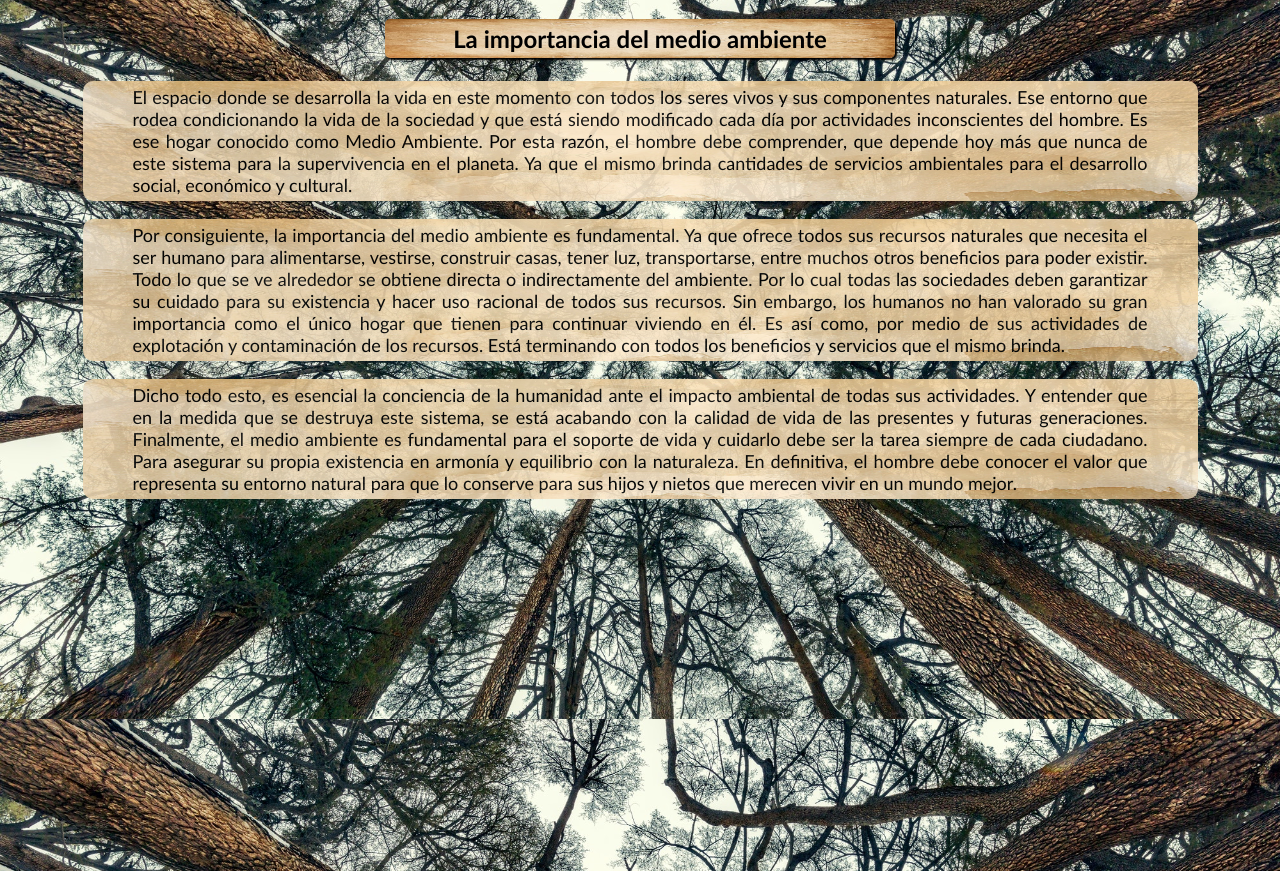
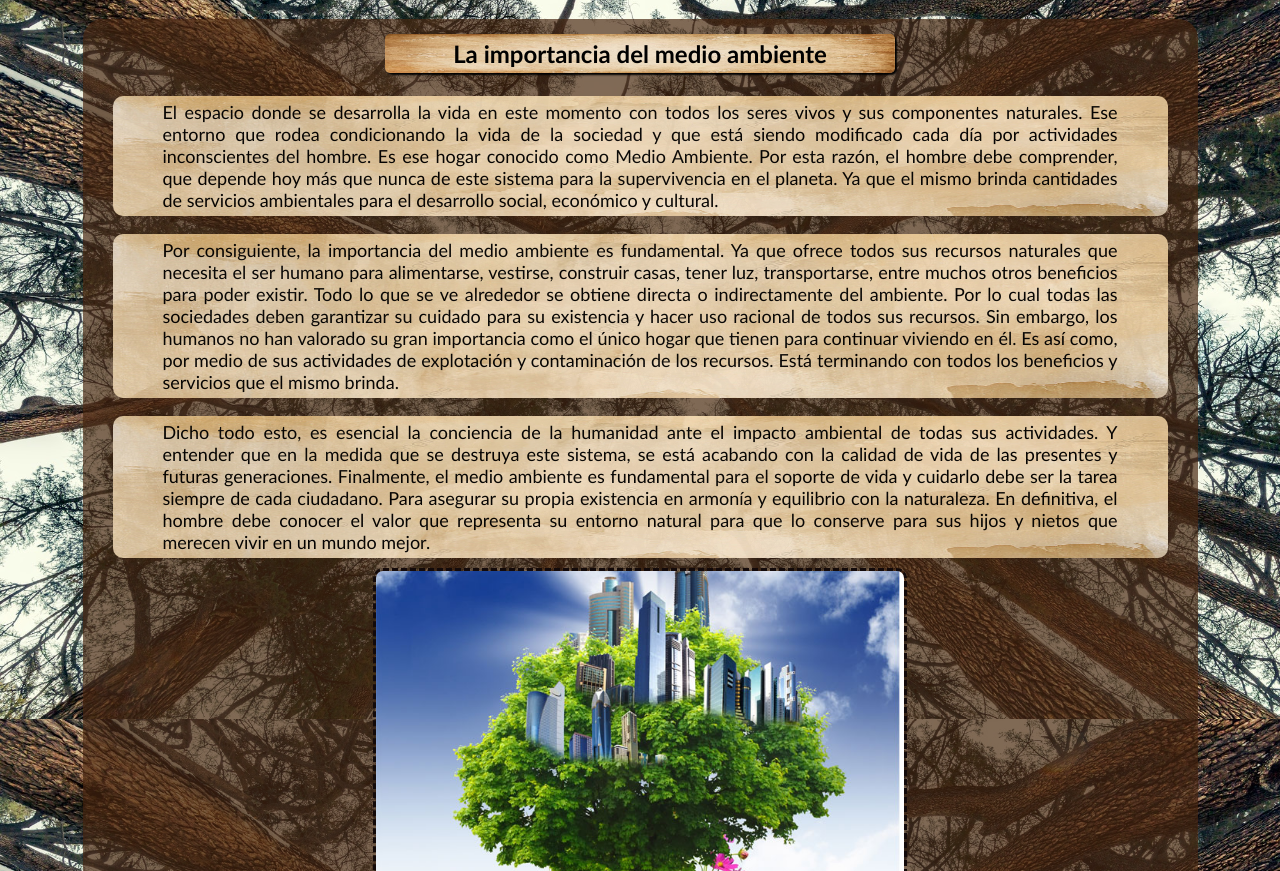
Before and after one commit to AlbertPulido/EntornosWeb2.0, a plain HTML site: page paginas/importancia.html in a window 1280 px wide. Shown: the part 81-952 px from the top of the page. Drawn offline with Linux system fonts and the light colour scheme.

Commit message:
cambios en las páginas

```diff
--- a/css/cuidados.css
+++ b/css/cuidados.css
@@ -5,10 +5,10 @@
 }
 body{
 
-    background-image: url(../img/bosque.jpg);
+    background-image: url(../img/cuidadoambiental.jpg);
     background-attachment: fixed;
     background-attachment: "shorthand";
-    background-size: 100%;
+    background-size: 100% 100%;
 
 
 }
@@ -16,7 +16,7 @@ body{
     margin: 100px auto;
     max-width: 1115px;
     height: 2505px;
-    background-color: rgb(124, 156, 216, 0.685);
+    background-color: rgba(91, 244, 255, 0.685);
     border-radius: 30px;
 
 
@@ -74,7 +74,7 @@ body{
             font-size: 13.4pt;
         }
             .navigation ul li a:hover{
-                background-color: rgba(84, 136, 204, 0.644);
+                background-color: rgba(0, 154, 192, 0.644);
                 border-radius: 10px;
                 color: cornsilk;
 
@@ -86,7 +86,7 @@ body{
     width: 1055px;
     margin-left: auto;
     margin-right: auto;
-    background-color: rgba(161, 142, 168, 0.685);
+    background-color: rgba(0, 96, 116, 0.644);
     padding: 30px;
     padding-top: 10px;
     border-radius: 30px;
@@ -96,7 +96,7 @@ body{
 .main h1,.main h2, .main h3{
     font-family: 'Trebuchet MS';
     font-size: 18pt;
-    background-image: url(../img/main.jpeg);
+    background-image: url(../img/fondotitulocuidado.jpg);
     color: rgb(0, 0, 0);
     padding:  5px;
     width: 430px;
@@ -113,8 +113,8 @@ body{
 }
 
 .main a {
-    border-bottom: 2px solid #88b2ff;
-    color: rgb(6, 129, 22);
+    border-bottom: 2px solid rgb(0, 51, 59);
+    color: rgb(0, 51, 59);
     font-family: 'Trebuchet MS';
     font-size: 18pt;
 }
@@ -125,7 +125,7 @@ body{
     text-align: justify;
     margin: 0px;
     padding: 5px 50px 5px 50px;
-    color: rgb(173, 206, 216);
+    color: rgb(196, 241, 255);
     font-weight: bold;
     background-size: 100% 100%;
 }
--- a/css/importancia.css
+++ b/css/importancia.css
@@ -13,8 +13,9 @@ body{
 #containergeneral{
     margin: 100px auto;
     max-width: 1115px;
-    height: 1550px;
-    background-color: rgba(255, 0, 55, 0);
+    height: 970px;
+    background-color: rgba(71, 38, 15, 0.678);
+    border-radius: 20px;
 }
 .container{
     width: 90%;
@@ -69,7 +70,7 @@ body{
             font-size: 13.4pt;
         }
             .navigation ul li a:hover{
-                background-color: rgba(40, 161, 6, 0.644);
+                background-color: rgba(133, 83, 18, 0.644);
                 border-radius: 10px;
                 color: cornsilk;
 
@@ -77,10 +78,14 @@ body{
             }
 .main{
     height: 700px;
-    width: 1115px;
+    width: 1055px;
     margin-left: auto;
     margin-right: auto;
     background-color: rgba(177, 226, 43, 0);
+    padding: 30px;
+    padding-top: 10px;
+    border-radius: 30px;
+    background-size: 100%;
 }
     .main h1{
         font-family: 'Trebuchet MS';
@@ -106,3 +111,14 @@ body{
         border-radius: 10px;
         background-size: 100% 115%;
     }
+    .main .imgimportancia{
+        margin-top: 10px;
+        margin-right: auto;
+        margin-left: auto;
+        margin-bottom: 0px;
+        display: block;
+
+        width: 50%;
+        border-radius: 10px;
+        border: 3px dashed rgb(19, 10, 10);
+    }
--- a/css/medioambiente.css
+++ b/css/medioambiente.css
@@ -13,8 +13,9 @@ body{
 #containergeneral{
     margin: 100px auto;
     max-width: 1115px;
-    height: 2000px;
-    background-color: rgba(162, 0, 255, 0);
+    height: 2400px;
+    background-color: rgba(0, 0, 0, 0.548);
+    border-radius: 20px;
 }
 .container{
     width: 90%;
--- a/css/problemasambientales.css
+++ b/css/problemasambientales.css
@@ -15,8 +15,8 @@ body{
 #containergeneral{
     margin: 100px auto;
     max-width: 1115px;
-    height: 2510px;
-    background-color: rgb(124, 156, 216, 0.685);
+    height: 2100px;
+    background-color: rgba(124, 156, 216, 0);
     border-radius: 30px;
 
 
@@ -74,7 +74,7 @@ body{
             font-size: 13.4pt;
         }
             .navigation ul li a:hover{
-                background-color: rgba(84, 136, 204, 0.644);
+                background-color: rgba(106, 111, 119, 0.644);
                 border-radius: 10px;
                 color: cornsilk;
 
@@ -82,7 +82,7 @@ body{
             }
 
 .main{
-    height: 2470px;
+    height: 2170px;
     width: 1055px;
     margin-left: auto;
     margin-right: auto;
@@ -96,7 +96,8 @@ body{
 .main h1,.main h2{
     font-family: 'Trebuchet MS';
     font-size: 18pt;
-    background-image: url(../img/main.jpeg);
+    background-image: url(../img/fondotitleproblemas1.jpg);
+    background-size: 100% 100%;
     color: rgb(0, 0, 0);
     padding:  5px;
     width: 460px;
@@ -123,8 +124,9 @@ body{
     text-align: justify;
     margin: 0px;
     padding: 5px 50px 5px 50px;
-    background-image: url(../img/fondoparr.png);
+    background-image: url(../img/fondotitleproblemas.jpg);
     background-size: 100% 100%;
+    border-radius: 5px;
 
 }
 
--- a/paginas/importancia.html
+++ b/paginas/importancia.html
@@ -50,6 +50,7 @@
             equilibrio con la naturaleza. En definitiva, el hombre debe conocer el valor que
             representa su entorno natural para que lo conserve para sus hijos y nietos que merecen
             vivir en un mundo mejor.</p>
+            <img class="imgimportancia" src="../img/culturaambiental.jpg">
 
         </main>
     </div>
```
Also changed, not shown: img/cuidadoambiental.jpg (added), img/fondotitleproblemas1.jpg (added), img/fondotitulocuidado.jpg (added), img/mapa.jpeg (deleted).
